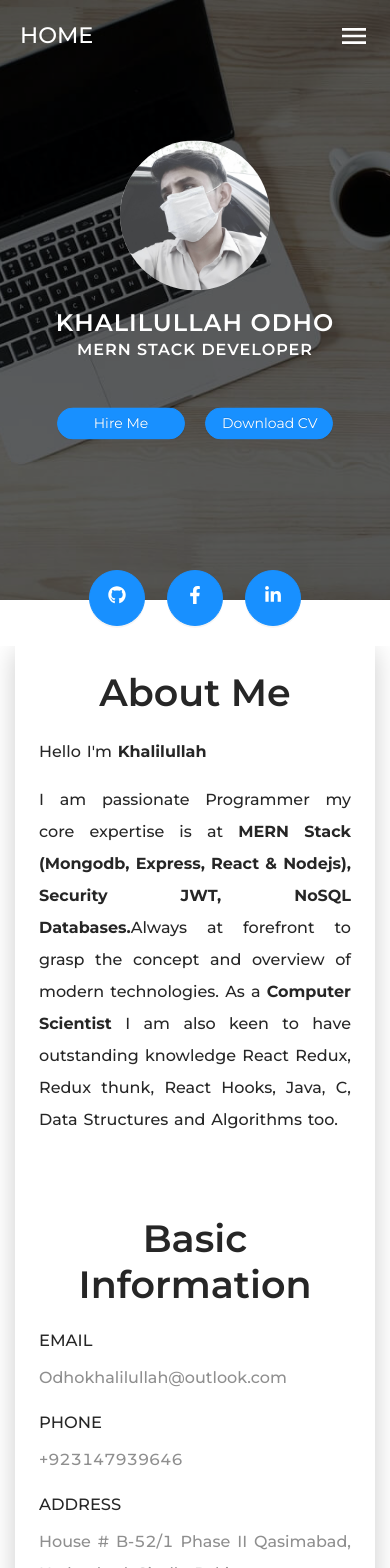
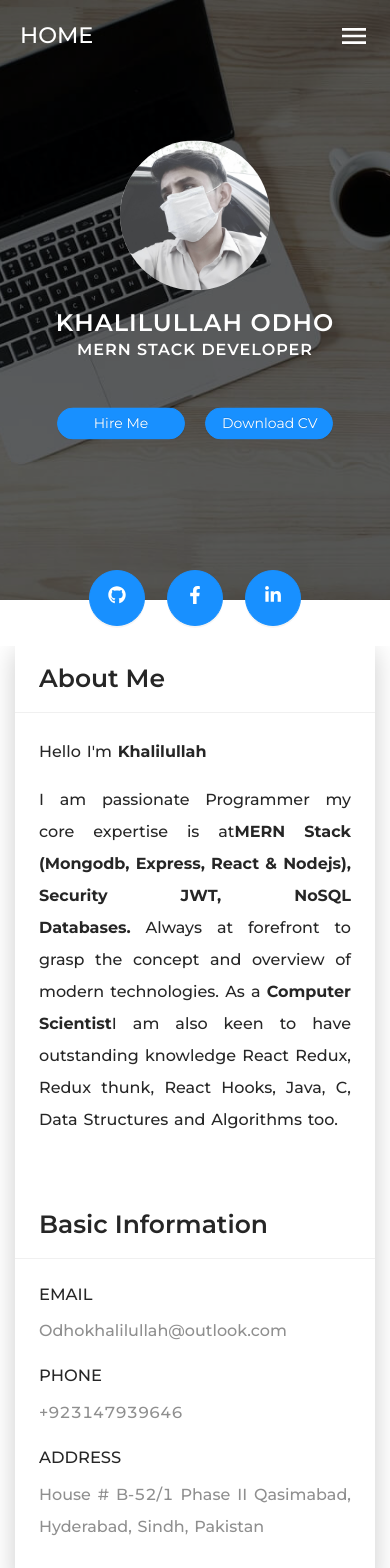
Before and after one commit to Khalilullah-odho/Khalilullah-portfolio, a React (Create React App) app: page / in a window 390 px wide. Shown: the top 1568 px of the page. Built offline with nearby package versions, Linux system fonts and the light colour scheme.

Commit message:
changed cv

```diff
--- a/src/App.css
+++ b/src/App.css
@@ -276,4 +276,8 @@
   .content .role {
     font-size: 1rem;
   }
+
+  h2 {
+    font-size: 25px !important;
+  }
 }
--- a/src/Components/About.jsx
+++ b/src/Components/About.jsx
@@ -9,28 +9,29 @@ const About = () => {
         <div className="card">
           <Row gutter={[16, 16]}>
             <Col lg={12} sm={24} md={24} data-aos="fade-right">
-              <Card bordered={false}>
-                <Title>About Me</Title>
+              <Card bordered={false} title={<Title level={2}>About Me</Title>}>
                 <p className="info-text">
-                  Hello I'm <strong>Khalilullah</strong>{" "}
+                  Hello I'm <strong>Khalilullah</strong>
                 </p>
                 <p className="info-text">
-                  I am passionate Programmer my core expertise is at{" "}
+                  I am passionate Programmer my core expertise is at
                   <strong>
                     MERN Stack (Mongodb, Express, React & Nodejs), Security JWT,
                     NoSQL Databases.
                   </strong>
-                  Always at forefront to grasp the concept and overview of
-                  modern technologies. As a <strong>Computer Scientist</strong>{" "}
-                  I am also keen to have outstanding knowledge React Redux,
-                  Redux thunk, React Hooks, Java, C, Data Structures and
-                  Algorithms too.
+                  &nbsp;Always at forefront to grasp the concept and overview of
+                  modern technologies. As a <strong>Computer Scientist</strong>I
+                  am also keen to have outstanding knowledge React Redux, Redux
+                  thunk, React Hooks, Java, C, Data Structures and Algorithms
+                  too.
                 </p>
               </Card>
             </Col>
             <Col lg={12} sm={24} md={24} data-aos="fade-left">
-              <Card bordered={false}>
-                <Title>Basic Information</Title>
+              <Card
+                bordered={false}
+                title={<Title level={2}>Basic Information</Title>}
+              >
                 <div>
                   <h3 className="info-title">Email</h3>
                   <p className="info-text basic">Odhokhalilullah@outlook.com</p>
--- a/src/Components/Contact.jsx
+++ b/src/Components/Contact.jsx
@@ -1,5 +1,6 @@
 import React from "react";
 import { Col, Layout, Row, Card } from "antd";
+import Title from "antd/lib/typography/Title";
 
 const Contact = () => {
   return (
@@ -11,7 +12,7 @@ const Contact = () => {
               <Card
                 bordered={false}
                 className="contact-card"
-                title="CONTACT"
+                title={<Title level={2}>Contact</Title>}
                 data-aos="zoom-in"
               >
                 <div>
--- a/src/Components/Footer.jsx
+++ b/src/Components/Footer.jsx
@@ -20,7 +20,7 @@ const Footer = () => {
           </div>
           <h1>Khalilullah Odho</h1>
           <p className="copyright-text basic">
-            © 2021 Khalilullah, All Rights Reserved.
+            © {new Date().getFullYear()} Khalilullah, All Rights Reserved.
           </p>
         </div>
       </Layout.Content>
--- a/src/Components/Main.jsx
+++ b/src/Components/Main.jsx
@@ -2,8 +2,8 @@ import React from "react";
 import { HashLink as Link } from "react-router-hash-link";
 import { Button, Tooltip } from "antd";
 import { FaFacebookF, FaLinkedinIn, FaGithub } from "react-icons/fa";
-import cv from "../img/mycv.pdf";
 
+import cv from "../img/Khalilullah.pdf";
 import myImg from "../img/myImg.jpg";
 
 const Main = () => {
```
Also changed, not shown: 2 other files (tests, documents, lock files or other folders).
